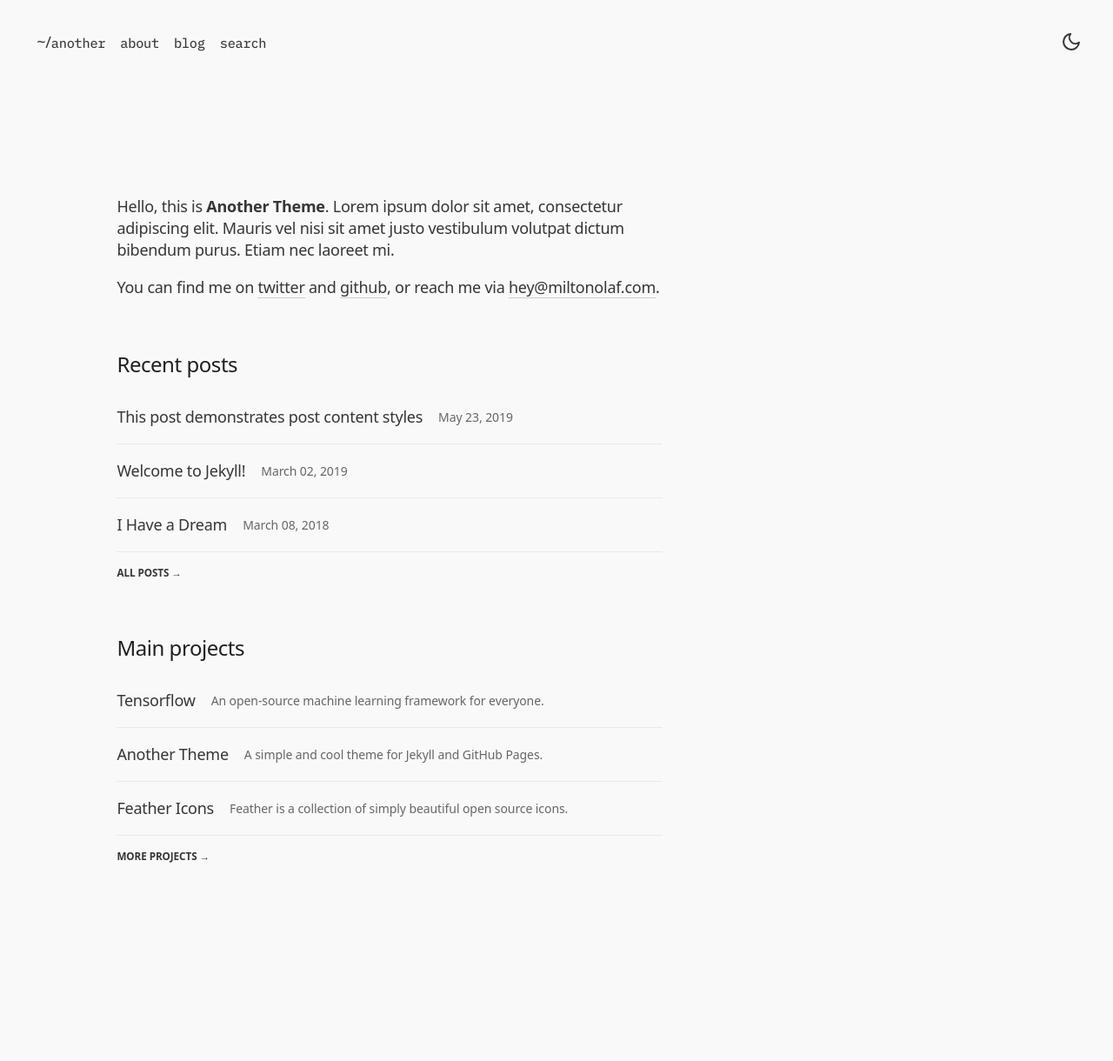
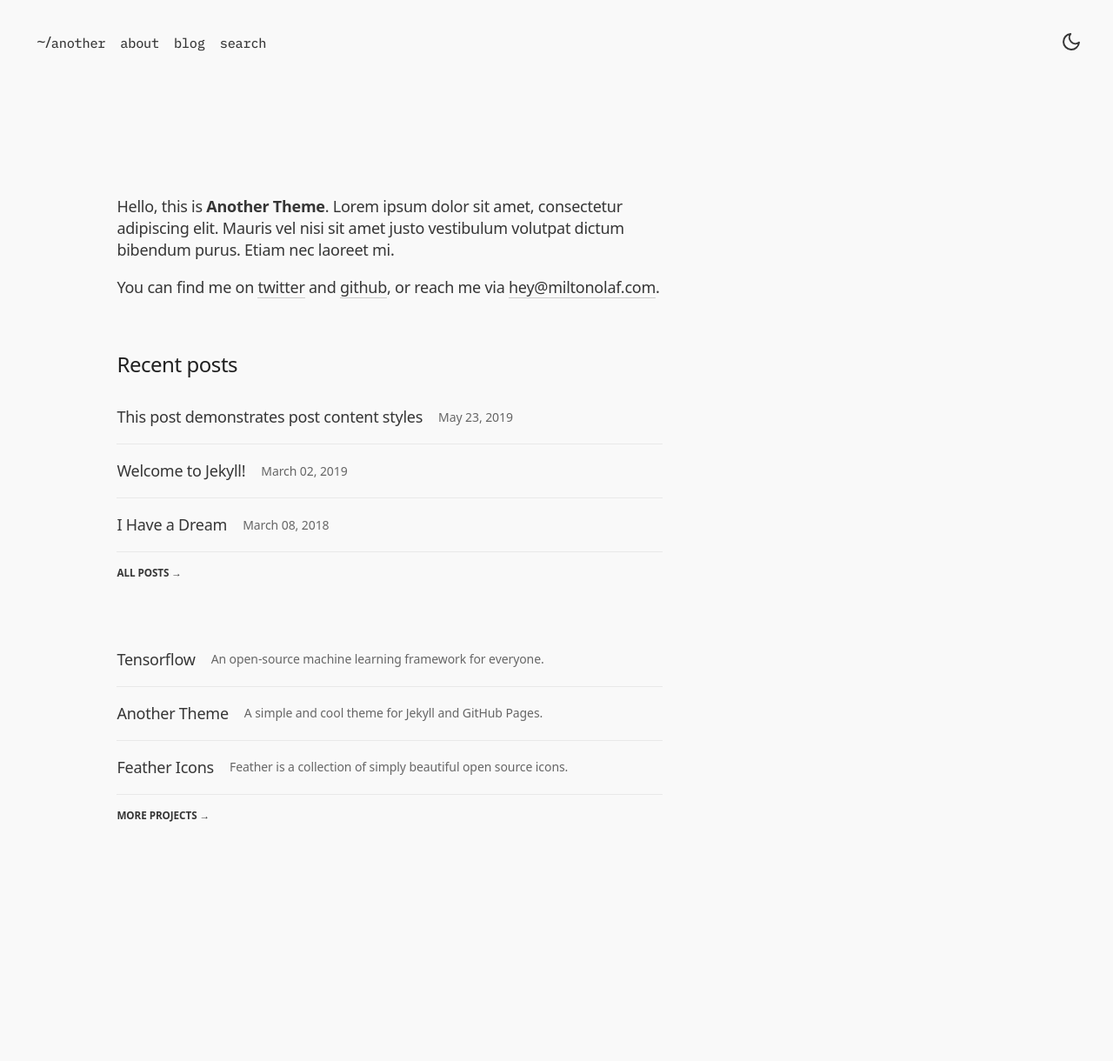
Before and after one commit to miltonparedes/another, a Jekyll site: the page built from index.md, in a window 1280 px wide. Shown: the whole page at 87% size. Built offline with Jekyll 4.4.1, drawn with Linux system fonts in a browser that asks for light colours; some web fonts are replaced; after the commit the page ends 1173 px from its top, so only the background shows below that.

Commit message:
Del element style

```diff
--- a/_includes/projects.html
+++ b/_includes/projects.html
@@ -1,11 +1,9 @@
-<h2 class="mt-lg">Main projects</h2>
-
-<ul class="posts-feed">
+<ul class="posts-feed mt-lg">
 {% for project in site.data.projects | limit:5 %}
   <li class="post-node">
     <a href="{{ post.url }}" class="post-link" style="justify-content: normal">
       <span class="post-title">{{ project.name }}</span>
-      <span class="post-date" style="margin-left: 1rem;">{{ project.description }}</span>
+      <span class="post-date">{{ project.description }}</span>
     </a>
   </li>
 {% endfor %}
```
